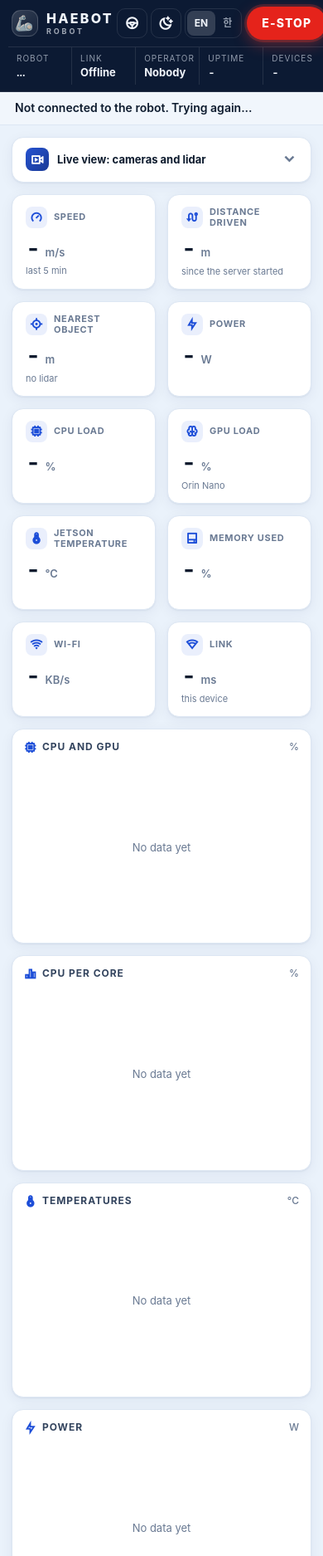
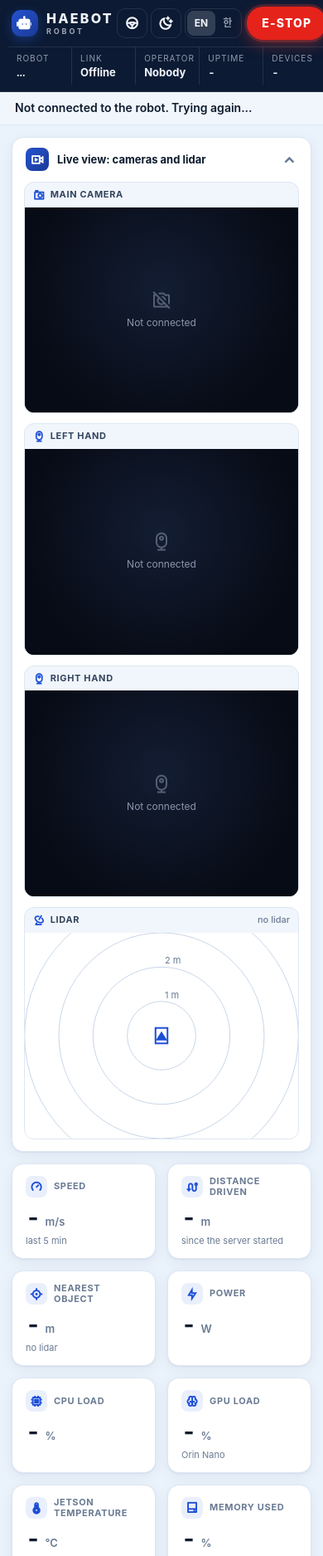
Before and after one commit to incom8134-web/kiro-webapp, a plain HTML site: page web/dashboard.html in a window 390 px wide. Shown: the top 1875 px of the page at 83% size. Drawn offline with Linux system fonts and the light colour scheme.

Commit message:
Robot logo for HAEBOT, arm emoji for Arms, four-box live view
- Brand: the robot icon tile again, name HAEBOT ROBOT; tab icon 🤖
- Arms tab and Arms card use 🦾
- Dashboard live view: four equal 4:3 boxes in one row (main camera, left
  hand, right hand, lidar), two per row on tablets, one on phones; the stats
  and charts move up. Lidar scale follows the box size. Open by default

Co-Authored-By: Claude Opus 5.5 <noreply@anthropic.com>

```diff
--- a/web/dashboard.html
+++ b/web/dashboard.html
@@ -12,7 +12,7 @@
 </head>
 <body class="dash">
 <header class="bar">
-  <div class="brand"><span class="logo" aria-hidden="true">🦾</span><span class="name">HAEBOT<small>ROBOT</small></span></div>
+  <div class="brand"><span class="logo" aria-hidden="true"><i class="ri-robot-2-fill"></i></span><span class="name">HAEBOT<small>ROBOT</small></span></div>
   <div class="cells">
     <div class="cell"><span class="k" data-i18n="top.robot">Robot</span><b id="backend">...</b></div>
     <div class="cell"><span class="k" data-i18n="top.link">Link</span><b id="link">...</b></div>
@@ -31,21 +31,22 @@
 <div class="dwrap">
   <details class="liveview" id="d-live">
   <summary><span><i class="ri-live-line"></i><span data-i18n="d.live">Live view: cameras and lidar</span></span><span class="mute small" id="live-hint"></span></summary>
-  <div class="dgrid">
-    <section class="dview">
-      <div class="dhead"><span><i class="ri-camera-3-line"></i><span data-i18n="d.camera">Camera</span></span><span id="cam-name" class="mute"></span></div>
-      <div class="dbody">
-        <img id="cam" alt="" hidden>
-        <div id="cam-empty" class="empty"><span id="cam-msg"></span></div>
-      </div>
-      <div class="dwrists">
-        <div class="view wrist" data-cam="left_wrist"><img class="cam" alt="" hidden><div class="empty"><i class="ri-webcam-line"></i><span class="msg"></span></div><span class="tag"><i class="ri-webcam-line"></i><span class="tagtext" data-i18n="cam.left_wrist">Left hand</span></span></div>
-        <div class="view wrist" data-cam="right_wrist"><img class="cam" alt="" hidden><div class="empty"><i class="ri-webcam-line"></i><span class="msg"></span></div><span class="tag"><i class="ri-webcam-line"></i><span class="tagtext" data-i18n="cam.right_wrist">Right hand</span></span></div>
-      </div>
+  <div class="quad">
+    <section class="qbox" data-cam="top">
+      <div class="qhead"><span><i class="ri-camera-3-line"></i><span data-i18n="cam.top">Main camera</span></span><span class="mute qauto"></span></div>
+      <div class="qbody"><img class="cam" alt="" hidden><div class="empty"><i class="ri-camera-off-line"></i><span class="msg"></span></div></div>
     </section>
-    <section class="dview">
-      <div class="dhead"><span><i class="ri-radar-line"></i><span data-i18n="d.lidarview">Lidar</span></span><span id="scan-src" class="mute"></span></div>
-      <div class="dbody light"><canvas id="lidar"></canvas></div>
+    <section class="qbox" data-cam="left_wrist">
+      <div class="qhead"><span><i class="ri-webcam-line"></i><span data-i18n="cam.left_wrist">Left hand</span></span><span class="mute qauto"></span></div>
+      <div class="qbody"><img class="cam" alt="" hidden><div class="empty"><i class="ri-webcam-line"></i><span class="msg"></span></div></div>
+    </section>
+    <section class="qbox" data-cam="right_wrist">
+      <div class="qhead"><span><i class="ri-webcam-line"></i><span data-i18n="cam.right_wrist">Right hand</span></span><span class="mute qauto"></span></div>
+      <div class="qbody"><img class="cam" alt="" hidden><div class="empty"><i class="ri-webcam-line"></i><span class="msg"></span></div></div>
+    </section>
+    <section class="qbox">
+      <div class="qhead"><span><i class="ri-radar-line"></i><span data-i18n="d.lidarview">Lidar</span></span><span id="scan-src" class="mute"></span></div>
+      <div class="qbody light"><canvas id="lidar"></canvas></div>
     </section>
   </div>
   </details>
--- a/web/dashboard.js
+++ b/web/dashboard.js
@@ -8,7 +8,6 @@ const $ = (id) => document.getElementById(id);
 const esc = (s) => String(s ?? "").replace(/[&<>"]/g, (c) => ({ "&": "&amp;", "<": "&lt;", ">": "&gt;", '"': "&quot;" }[c]));
 const css = (name, fallback) => getComputedStyle(document.documentElement).getPropertyValue(name).trim() || fallback;
 const WINDOW_S = 300;
-const PX_PER_M = 70;
 
 const st = { ws: null, open: false, server: null, robot: null, scan: null, rtt: null, cam: null };
 const hist = {};      // key -> [{x: epoch seconds, y}]
@@ -368,51 +367,34 @@ function renderLists() {
 
 // ---------------------------------------------------------------- cameras
 const liveOpen = () => $("d-live").open;
+/* The three camera boxes of the live view (main camera, left hand, right hand). */
 function renderCams() {
   const cams = (st.robot && st.robot.cams) || [];
+  const boxes = document.querySelectorAll(".quad .qbox[data-cam]");
   if (!liveOpen()) {   // closed: stop every stream, so the cameras use no Wi-Fi
-    if (st.cam) { $("cam").removeAttribute("src"); st.cam = null; }
-    for (const v of document.querySelectorAll(".dwrists .view[data-cam]")) {
-      if (v.dataset.on) { v.querySelector("img").removeAttribute("src"); delete v.dataset.on; }
-    }
-    const n = cams.filter((c) => c.present).length;
-    $("live-hint").textContent = t("d.livehint", { n });
+    for (const box of boxes) if (box.dataset.on) { box.querySelector("img").removeAttribute("src"); delete box.dataset.on; }
+    $("live-hint").textContent = t("d.livehint", { n: cams.filter((c) => c.present).length });
     return;
   }
   $("live-hint").textContent = "";
-  // main camera
-  const cam = cams.find((c) => c.present && c.key === "top");
-  const img = $("cam");
-  $("cam-name").textContent = cam ? t("cam.top") : "";
-  if (!cam || cam.paused_by || cam.error) {
-    if (st.cam) { img.removeAttribute("src"); st.cam = null; }
-    img.hidden = true; $("cam-empty").hidden = false;
-    $("cam-msg").textContent = !cam ? t("cam.notconnected") : cam.paused_by ? t("cam.inuse") : t("cam.busy");
-  } else {
-    if (st.cam !== cam.key) { st.cam = cam.key; img.src = `/camera/${encodeURIComponent(cam.key)}.mjpg?t=${Date.now()}`; }
-    img.hidden = false; $("cam-empty").hidden = true;
-  }
-  // the two arm cameras
-  for (const view of document.querySelectorAll(".dwrists .view[data-cam]")) {
-    const key = view.dataset.cam, c = cams.find((x) => x.key === key);
-    const im = view.querySelector("img"), em = view.querySelector(".empty"), msg = view.querySelector(".msg");
+  for (const box of boxes) {
+    const key = box.dataset.cam, c = cams.find((x) => x.key === key);
+    const im = box.querySelector("img"), em = box.querySelector(".empty"), msg = box.querySelector(".msg");
+    box.querySelector(".qauto").textContent = c && c.auto ? `${t("cam.auto")} ${c.auto}` : "";
     const why = !c || !c.present ? t("cam.notconnected") : c.paused_by ? t("cam.inuse") : c.error ? t("cam.busy") : "";
     if (why) {
-      if (view.dataset.on) { im.removeAttribute("src"); delete view.dataset.on; }
+      if (box.dataset.on) { im.removeAttribute("src"); delete box.dataset.on; }
       im.hidden = true; em.hidden = false; msg.textContent = why;
       continue;
     }
-    if (!view.dataset.on) {
-      view.dataset.on = "1";
-      im.onerror = () => { delete view.dataset.on; im.hidden = true; em.hidden = false; setTimeout(renderCams, 2000); };
+    if (!box.dataset.on) {
+      box.dataset.on = "1";
+      im.onerror = () => { delete box.dataset.on; im.hidden = true; em.hidden = false; setTimeout(renderCams, 2000); };
       im.src = `/camera/${encodeURIComponent(key)}.mjpg?t=${Date.now()}`;
     }
     im.hidden = false; em.hidden = true;
-    const tag = view.querySelector(".tagtext");
-    if (tag) tag.textContent = t("cam." + key) + (c.auto ? ` · ${t("cam.auto")} ${c.auto}` : "");
   }
 }
-$("cam").addEventListener("error", () => { st.cam = null; $("cam").hidden = true; setTimeout(renderCams, 2000); });
 
 // ----------------------------------------------------------------- lidar
 function drawLidar() {
@@ -425,7 +407,7 @@ function drawLidar() {
   const g = c.getContext("2d");
   g.setTransform(dpr, 0, 0, dpr, 0, 0);
   g.clearRect(0, 0, w, h);
-  const s = st.server, o = (s && s.odom) || { x: 0, y: 0, th: 0 }, S = PX_PER_M, T = theme;
+  const s = st.server, o = (s && s.odom) || { x: 0, y: 0, th: 0 }, S = Math.min(w, h) / 6, T = theme;
   const sx = (wy) => w / 2 - (wy - o.y) * S, sy = (wx) => h / 2 - (wx - o.x) * S;
 
   g.strokeStyle = T.line2; g.lineWidth = 1;
@@ -462,8 +444,8 @@ function drawLidar() {
 }
 window.addEventListener("resize", drawLidar);
 
-// The live view (cameras and lidar) opens and closes; the choice is remembered. Closed by default.
-try { $("d-live").open = localStorage.getItem("kiro-live") === "1"; } catch (e) { /* ignore */ }
+// The live view (cameras and lidar) opens and closes; the choice is remembered. Open by default.
+try { $("d-live").open = localStorage.getItem("kiro-live") !== "0"; } catch (e) { $("d-live").open = true; }
 $("d-live").addEventListener("toggle", () => {
   try { localStorage.setItem("kiro-live", $("d-live").open ? "1" : "0"); } catch (e) { /* ignore */ }
   renderCams(); drawLidar();
--- a/web/style.css
+++ b/web/style.css
@@ -92,9 +92,11 @@ button, input, select { font: inherit; color: inherit; }
 .banner { grid-row: 2; }
 main { grid-row: 3; }
 .brand { display: flex; align-items: center; gap: 10px; padding: 0 18px; font-weight: 800; font-size: 18px; letter-spacing: .12em; }
-.brand .logo { display: grid; place-items: center; width: 38px; height: 38px; border-radius: 11px; font-size: 23px; line-height: 1;
-  font-family: "Noto Color Emoji", "Segoe UI Emoji", "Apple Color Emoji", sans-serif;
-  background: linear-gradient(145deg, rgba(255, 255, 255, .16), rgba(255, 255, 255, .04)); border: 1px solid rgba(255, 255, 255, .16); }
+.brand .logo { display: grid; place-items: center; width: 36px; height: 36px; border-radius: 11px; background: var(--grad); color: #fff; font-size: 20px; box-shadow: 0 4px 14px rgba(37, 99, 235, .35); }
+.emo { font-family: "Noto Color Emoji", "Segoe UI Emoji", "Apple Color Emoji", sans-serif; font-style: normal; line-height: 1; }
+.tabs button .emo { font-size: 20px; filter: grayscale(.35); opacity: .85; }
+.tabs button.on .emo, .tabs button:hover .emo { filter: none; opacity: 1; }
+.card h3 .badge.emo { background: var(--accent-soft); font-size: 17px; border: 1px solid var(--line-2); }
 .brand .name { display: flex; flex-direction: column; line-height: 1.05; letter-spacing: .14em; }
 .brand .name small { font-size: 9px; font-weight: 700; letter-spacing: .32em; opacity: .65; margin-top: 2px; }
 
@@ -350,6 +352,21 @@ body.dash .bar { grid-template-columns: auto 1fr auto auto auto auto; height: va
 .liveview > summary::after { content: "\ea4e"; font-family: remixicon; font-size: 20px; color: var(--mute); transition: transform .15s; }
 .liveview[open] > summary::after { transform: rotate(180deg); }
 .liveview > .dgrid { padding: 0 14px 14px; }
+/* live view: four equal 4:3 boxes - main camera, left hand, right hand, lidar */
+.quad { display: grid; grid-template-columns: repeat(4, minmax(0, 1fr)); gap: 12px; padding: 0 14px 14px; }
+.qbox { display: flex; flex-direction: column; min-width: 0; border: 1px solid var(--line); border-radius: 12px; overflow: hidden; background: var(--raise-2); }
+.qhead { display: flex; justify-content: space-between; align-items: center; gap: 8px; padding: 7px 10px; font-size: 11px; font-weight: 750; text-transform: uppercase; letter-spacing: .06em; color: var(--ink-2); }
+.qhead i { color: var(--accent); margin-right: 6px; font-size: 14px; vertical-align: -2px; }
+.qhead .mute { font-weight: 500; text-transform: none; letter-spacing: 0; white-space: nowrap; overflow: hidden; text-overflow: ellipsis; }
+.qbody { position: relative; aspect-ratio: 4 / 3; background: var(--view); }
+.qbody.light { background: var(--raise); }
+.qbody img { position: absolute; inset: 0; width: 100%; height: 100%; object-fit: contain; }
+.qbody .empty { position: absolute; inset: 0; display: flex; flex-direction: column; gap: 6px; align-items: center; justify-content: center; color: #8b97ad; font-size: 12px;
+  background: radial-gradient(circle at 50% 40%, #131d33, #070b15 75%); }
+.qbody .empty i { font-size: 24px; opacity: .55; }
+.qbody canvas { display: block; width: 100%; height: 100%; }
+@media (max-width: 1100px) { .quad { grid-template-columns: repeat(2, minmax(0, 1fr)); } }
+@media (max-width: 560px) { .quad { grid-template-columns: 1fr; } }
 .liveview .dview { box-shadow: none; }
 .dgrid { display: grid; grid-template-columns: 1.25fr 1fr; gap: 14px; }
 .dview, .dsec, .chart-card, .tile { background: var(--raise); border: 1px solid var(--line); border-radius: var(--radius); box-shadow: var(--shadow); min-width: 0; }
```
Also changed, not shown: web/index.html (+3 -3 lines).
